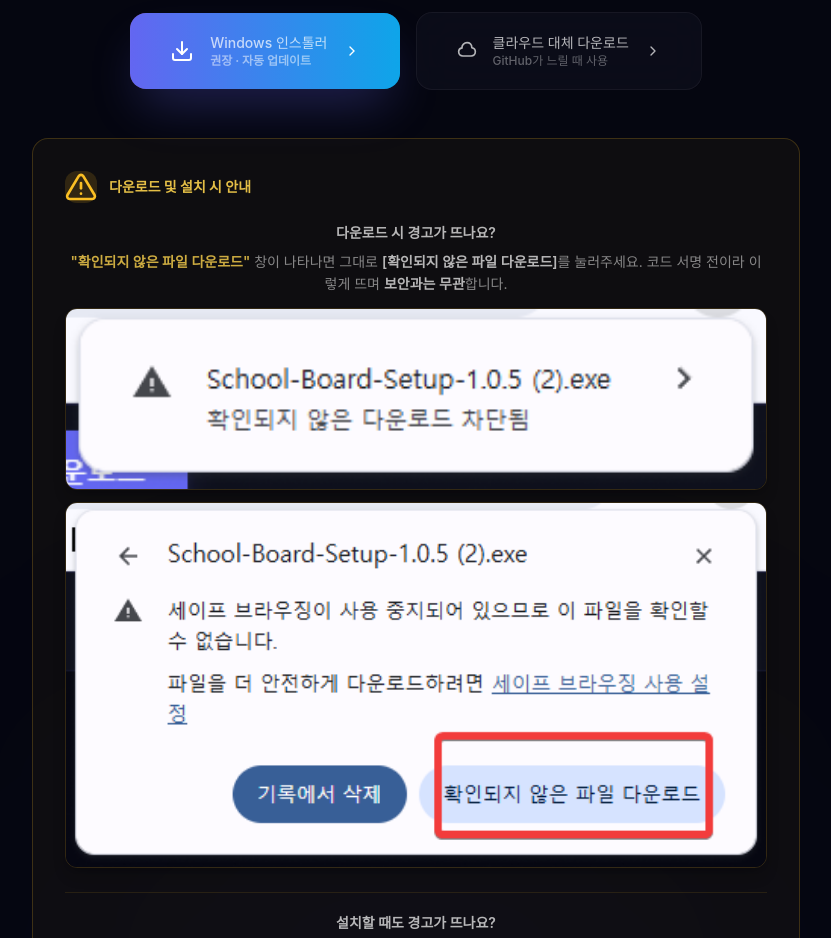
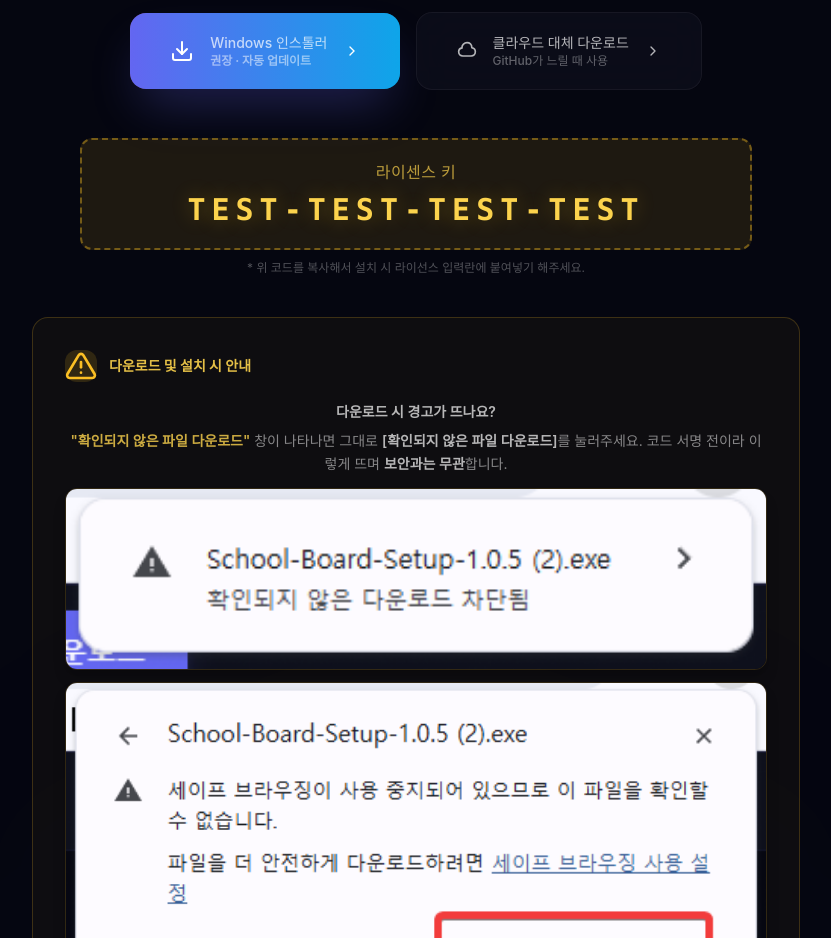
Before and after one commit to jyh1541/school-board-releases, a plain HTML site: page index.html in a window 1280 px wide. Shown: the part 5400-6338 px from the top of the page, without its empty margins (224-1055 px from the left). Drawn offline with nearby package versions, Linux system fonts and the light colour scheme; no server answers; a web font is replaced by a local one.

Commit message:
라이센스 코드 입력

```diff
--- a/index.html
+++ b/index.html
@@ -910,6 +910,17 @@
 
       </div>
 
+      <!-- 라이선스 코드 -->
+      <div class="mt-4 max-w-2xl mx-auto reveal reveal-delay-2">
+        <div class="rounded-xl border-2 border-dashed border-amber-400/40 bg-amber-400/10 px-6 py-5 text-center">
+          <div class="text-2XL text-amber-300/70 font-medium mb-2 tracking-wide">라이센스 키</div>
+          <div class="text-2xl md:text-3xl font-bold text-amber-300 tracking-[0.2em] font-mono select-all" style="text-shadow: 0 0 20px rgba(251, 191, 36, 0.3);">TEST-TEST-TEST-TEST</div>
+        </div>
+        <p class="text-xs text-white/30 leading-relaxed mt-2 text-center">
+          * 위 코드를 복사해서 설치 시 라이선스 입력란에 붙여넣기 해주세요.
+        </p>
+      </div>
+
       <!-- Download warning -->
       <div class="reveal reveal-delay-3 mt-10 max-w-3xl mx-auto rounded-2xl border border-amber-400/20 p-6 md:p-8" style="background: rgba(251, 191, 36, 0.04);">
         <div class="flex items-center gap-3 mb-5">
@@ -968,6 +979,7 @@
         <p class="text-xs text-white/30 leading-relaxed mt-5">
           * 코드 서명 완료 후에는 위 경고들이 더 이상 표시되지 않습니다.
         </p>
+
       </div>
     </div>
   </section>
```
